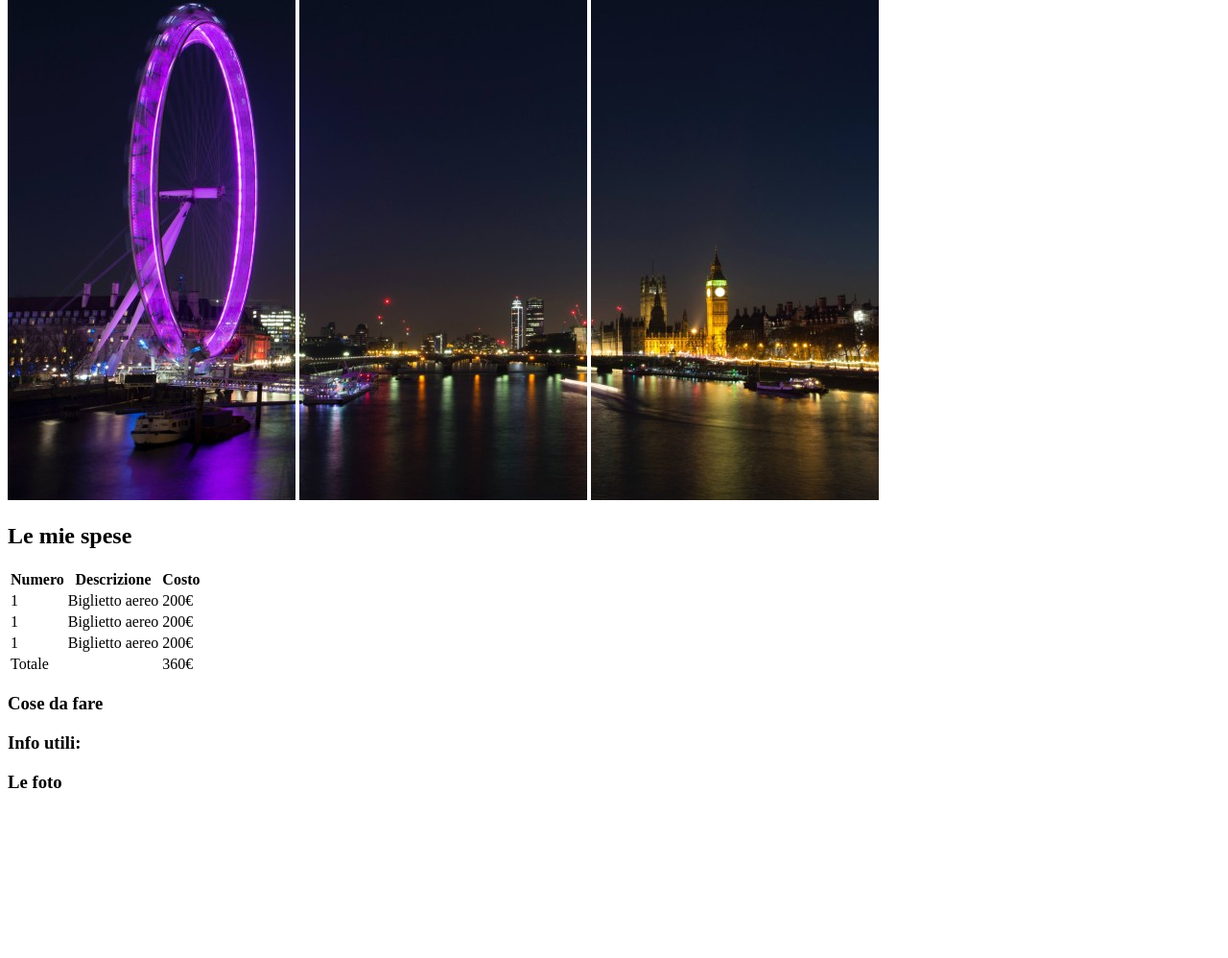
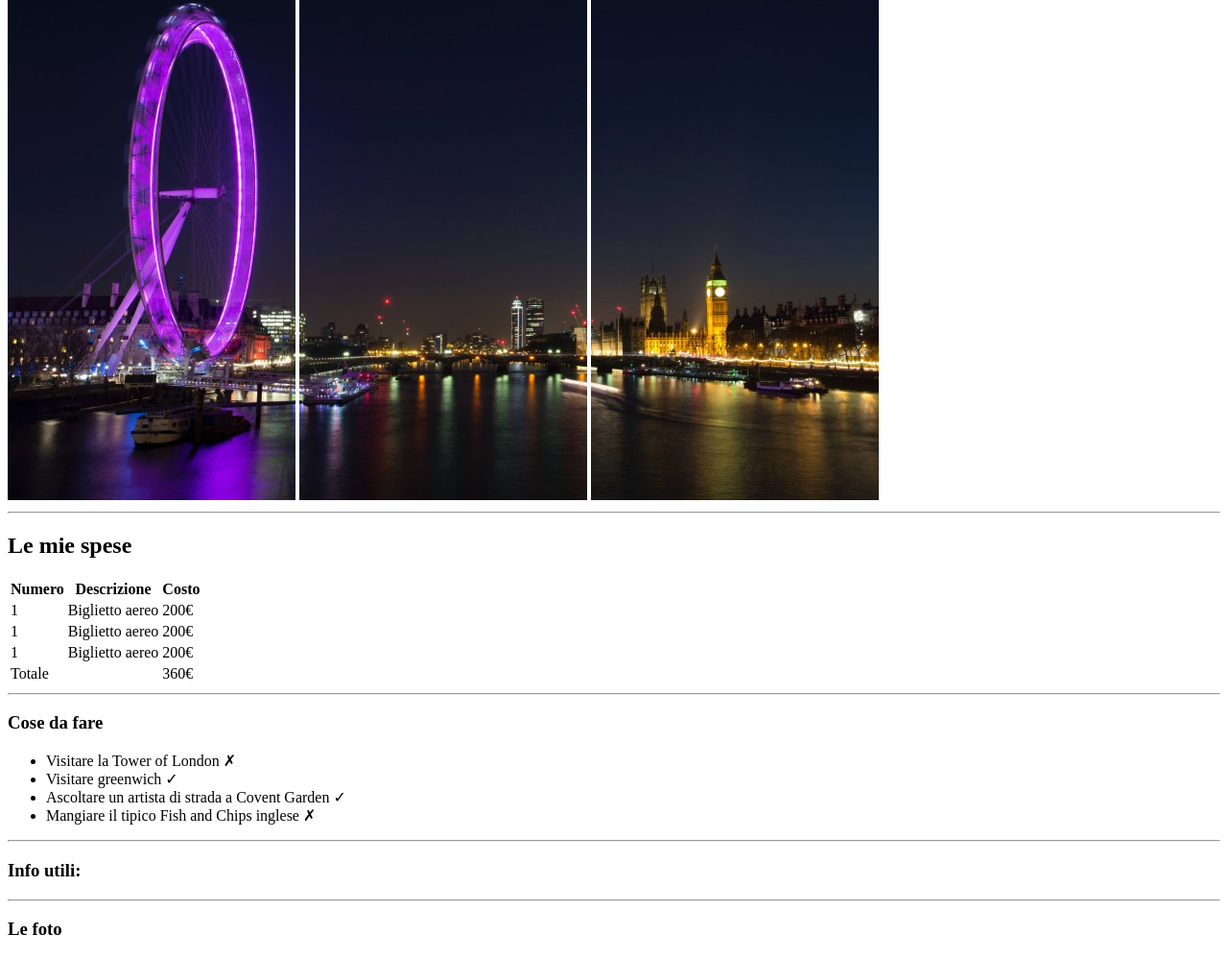
Before and after one commit to mattiadebonis/html-london-trip, a plain HTML site: page index.html in a window 1280 px wide. Shown: the part 159-1157 px from the top of the page at 96% size. Before the commit the page ends 1004 px from the top, so only its background shows below. Drawn offline with Linux system fonts and the light colour scheme.

Commit message:
1.4 - Sezione cose da fare

```diff
--- a/index.html
+++ b/index.html
@@ -16,16 +16,19 @@
     </header>
     <!-- /header -->
 
+    <hr>
+
     <!-- main-->
     <main>
-        <!-- section -->
+
+        <!-- Sezione spese -->
         <section>
             <!--Titolo sezione spese-->
             <h2>Le mie spese</h2>
 
             <!--Tabella spese-->
-
             <table>
+                <!-- Header tabella spese-->
                 <thead>
                     <tr>
                     <th>Numero</th>
@@ -33,6 +36,9 @@
                     <th>Costo</th>
                     </tr>
                 </thead>
+                <!-- /Header tabella spese-->
+
+                <!-- Corpo tabella spese-->
                 <tbody>
                     <tr>
                         <td>1</td>
@@ -50,6 +56,9 @@
                         <td>200€</td>
                     </tr>
                 </tbody>
+                <!-- /Corpo tabella spese-->
+
+                <!-- Footer  tabella spese-->
                 <tfoot>
                     <tr>
                         <td>Totale</td>
@@ -57,17 +66,31 @@
                         <td>360€</td>
                     </tr>
                 </tfoot>
+                <!-- /Footer  tabella spese-->
             </table>
             <!-- /Tabella spese-->
 
         </section>
-        <!-- /section -->
+        <!-- /Sezione spese -->
 
-        <!-- section -->
+        <hr>
+
+        <!-- Sezione cose da fare -->
         <section>
+            <!-- Titolo sezione cose da fare-->
             <h3>Cose da fare</h3>
+            <!-- elenco non ordinato di cose da fare-->
+            <Ul>
+                <li>Visitare la Tower of London &cross;</li>
+                <li>Visitare greenwich &check;</li>
+                <li>Ascoltare un artista di strada a Covent Garden &check;</li>
+                <li>Mangiare il tipico Fish and Chips inglese &cross;</li
+            </Ul>
+            <!-- /elenco non ordinato di cose da fare-->
         </section>
-        <!-- /section -->
+        <!-- /Sezione cose da fare -->
+
+        <hr>
 
         <!-- section -->
         <section>
@@ -75,8 +98,9 @@
         </section>
         <!-- /section -->
 
+        <hr>
+
         <!-- section -->
-
         <section>
             <h3>Le foto</h3>
 
```
